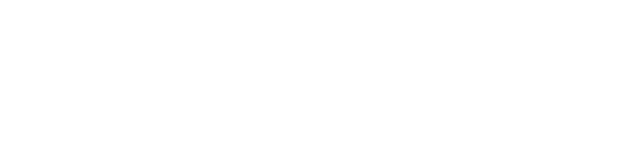
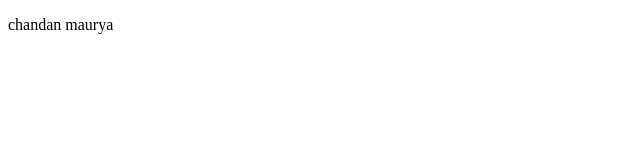
Before and after one commit to Chandan-hash30/Project1, a plain HTML site: page index.html in a window 1280 px wide. Shown: the whole page, without its empty margins (0-640 px from the left). Drawn offline with Linux system fonts and the light colour scheme.

Commit message:
Add some text

```diff
--- a/index.html
+++ b/index.html
@@ -6,6 +6,6 @@
     <title>sample page for a project</title>
 </head>
 <body>
-
+    <p>chandan maurya</p>
 </body>
 </html>
```
